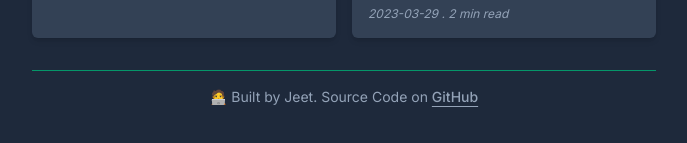
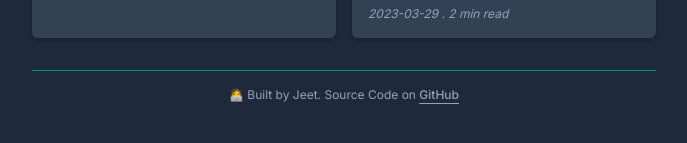
Before and after one commit to jeetch/my-blog, a Next.js app: page / in a window 1280 px wide. Shown: the part 593-736 px from the top of the page, without its empty margins (296-983 px from the left). Built offline with nearby package versions, Linux system fonts and the light colour scheme.

Commit message:
updated header

```diff
--- a/src/app/layout.tsx
+++ b/src/app/layout.tsx
@@ -31,7 +31,7 @@ export default function RootLayout({
   );
 
   const footer = (
-    <div className="border-t border-emerald-600 text-center p-4 text-slate-400 text-sm mt-8">
+    <div className="border-t border-emerald-600 text-center p-4 text-slate-400 text-xs mt-8">
       <p>
         🧑‍💻 Built by Jeet. Source Code on{" "}
         <a
```
